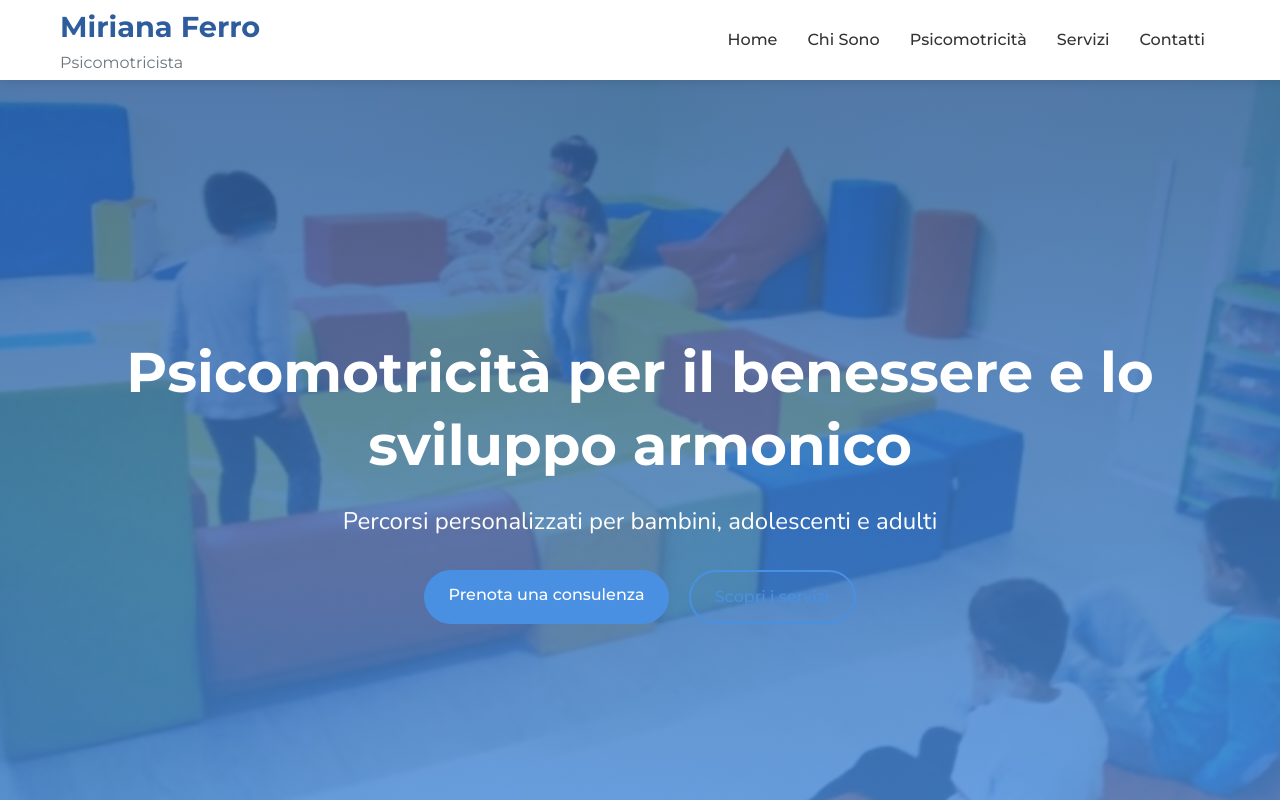
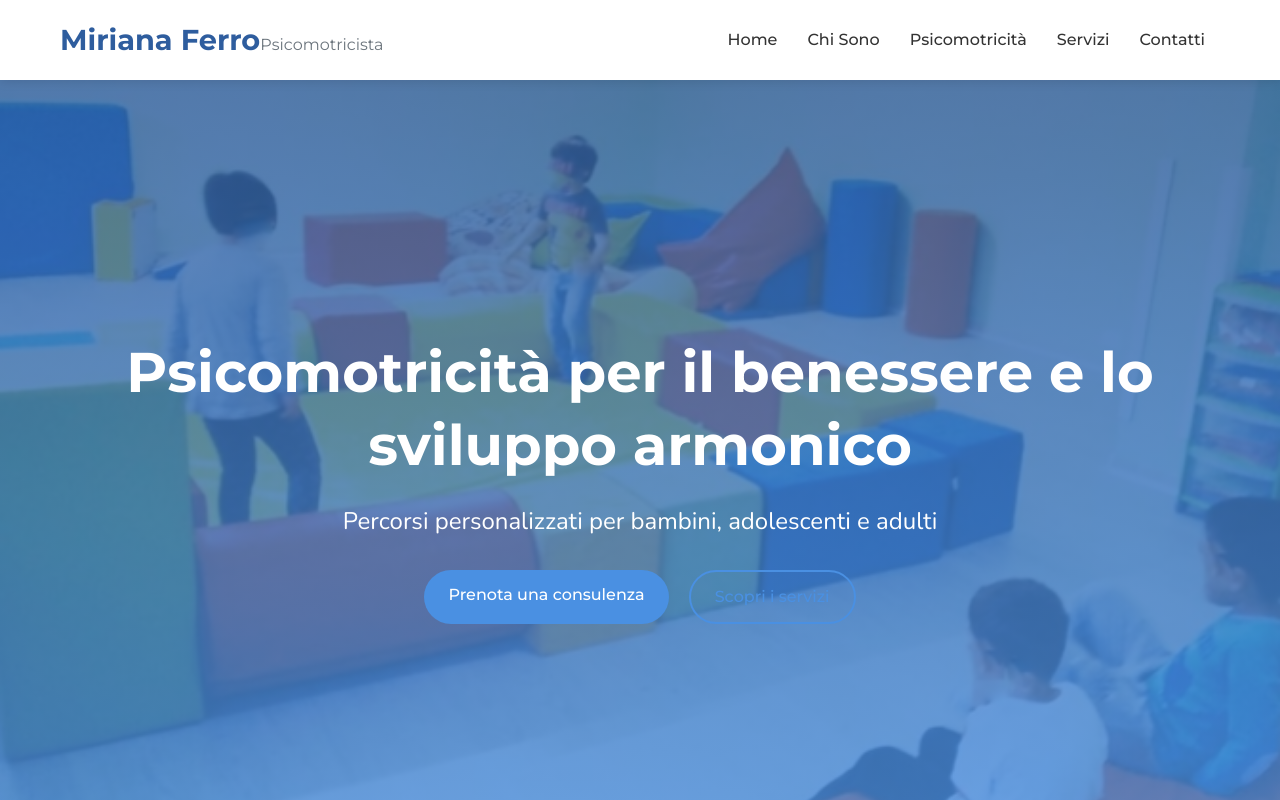
Before and after one commit to aikan86/MirianaPsicomotricita, a React (Create React App) app: page / in a window 1280 px wide. Shown: the top 800 px of the page. Built offline with nearby package versions, Linux system fonts and the light colour scheme.

Commit message:
aggiornamenti

```diff
--- a/src/components/Navbar.css
+++ b/src/components/Navbar.css
@@ -2,9 +2,7 @@
 .navbar {
   background-color: #ffffff;
   height: 95px;
-  display: flex; /* Cambiato da inline */
-  justify-content: center;
-  align-items: center;
+  display: block; /* Cambiato a block */
   font-family: 'Montserrat', sans-serif;
   position: sticky;
   top: 0;
@@ -13,35 +11,40 @@
 }
 
 .navbar-container {
-  display: flex; /* Cambiato da inline */
+  display: flex; /* Usiamo flex qui */
   justify-content: space-between;
   align-items: center;
   width: 100%;
   max-width: 1200px;
   padding: 30px 20px;
+  margin: 0 auto; /* Centra il container */
 }
 
+/* Stile specifico per il logo */
 .navbar-logo {
+  text-decoration: none;
+}
+
+/* Contenitore per mantenere il nome e il sottotitolo insieme */
+.logo-container {
   display: flex;
   flex-direction: row;
-  align-items: baseline;
-  gap: 15px; /* Spazio tra il nome e il sottotitolo */
-  text-decoration: none;
-  cursor: pointer;
-  padding: 0 10px;
-  box-sizing: border-box;
+  align-items: center;
+  gap: 15px;
 }
 
 .logo-name {
   font-size: 1.8rem;
   font-weight: 700;
   color: #2e5d9e;
+  margin: 0; /* Rimuove il margine */
 }
 
 .navbar-subtitle {
   font-size: 1rem;
   font-weight: 400;
   color: #6c757d;
+  margin: 0; /* Rimuove il margine */
 }
 
 .nav-menu {
@@ -96,7 +99,7 @@
     height: 90px;
   }
 
-  .navbar-logo {
+  .logo-container {
     gap: 8px; /* Spazio ridotto su mobile */
   }
 
--- a/src/components/Navbar.js
+++ b/src/components/Navbar.js
@@ -18,9 +18,12 @@ function Navbar() {
     <nav className="navbar">
       <div className="navbar-container">
       <Link to="/" className="navbar-logo">
-        <span className="logo-name">Miriana Ferro</span>
-        <span className="navbar-subtitle">Psicomotricista</span>
+        <div className="logo-container">
+          <span className="logo-name">Miriana Ferro</span>
+          <span className="navbar-subtitle">Psicomotricista</span>
+        </div>
       </Link>
+
 
 
         {/* Icona hamburger */}
```
